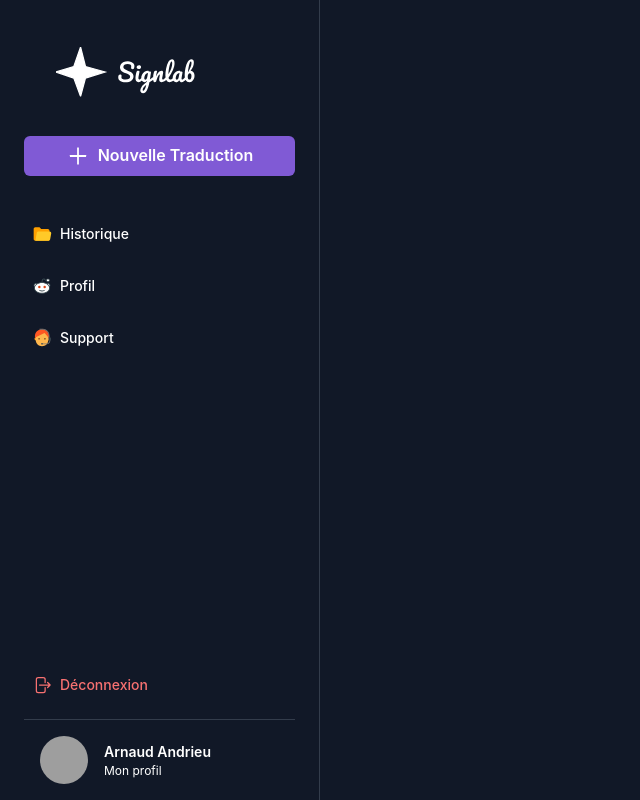
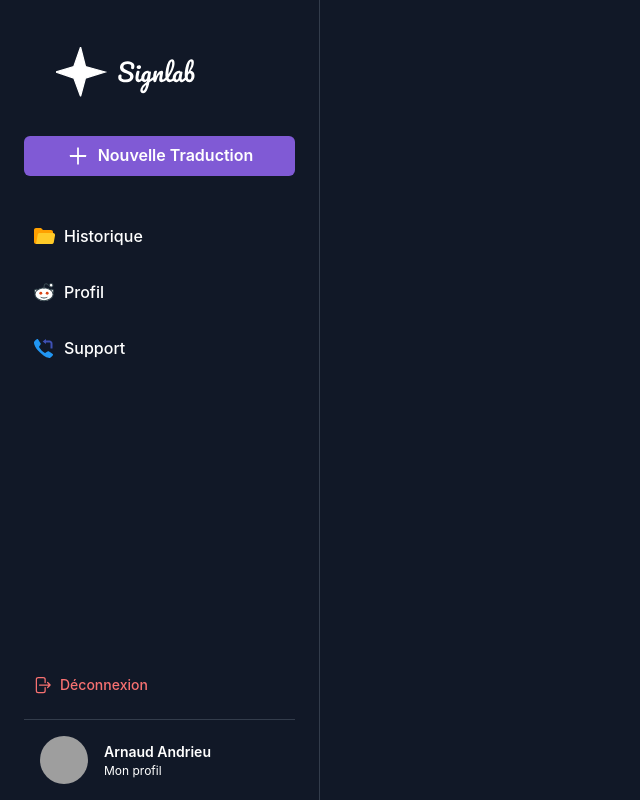
Before and after one commit to nymeku/app-signlab, a Next.js app: page /app/profil in a window 1280 px wide. Shown: the whole page, without its empty margins (0-640 px from the left). Built offline with nearby package versions, Linux system fonts and the light colour scheme; grey boxes are pictures that could not be loaded.

Commit message:
font size & icon sizeé

```diff
--- a/components/Sidebar/sidebar.jsx
+++ b/components/Sidebar/sidebar.jsx
@@ -2,7 +2,7 @@ import { Button } from "@chakra-ui/react"
 import { signOut } from "next-auth/react"
 import { useRouter } from "next/router"
 import { AiOutlinePlus } from "react-icons/ai"
-import { FcAssistant, FcOpenedFolder, FcReddit } from "react-icons/fc"
+import { FcCallback, FcOpenedFolder, FcReddit } from "react-icons/fc"
 
 const Sidebar = () => {
 	const router = useRouter()
@@ -10,17 +10,17 @@ const Sidebar = () => {
 		{
 			href: "/app/historique",
 			name: "Historique",
-			icon: <FcOpenedFolder size={20}/>,
+			icon: <FcOpenedFolder size={24}/>,
 		},
 		{
 			href: "/app/profil",
 			name: "Profil",
-			icon: <FcReddit size={20}/>,
+			icon: <FcReddit size={24}/>,
 		},
 		{
 			href: "/app/support",
 			name: "Support",
-			icon: <FcAssistant size={20} />,
+			icon: <FcCallback size={24} />,
 		},
 	]
 
@@ -56,7 +56,7 @@ const Sidebar = () => {
 						<ul className="text-sm font-medium flex-1 space-y-4">
 							{navigation.map((item, idx) => (
 								<li key={idx}>
-									<a href={item.href} className="flex items-center gap-x-2 text-white p-2 rounded-lg h-  hover:bg-[#805ad5] active:bg-[#805ad5] duration-150">
+									<a href={item.href} className="flex items-center gap-x-2 text-white p-2 text-base rounded-lg hover:bg-[#805ad5] active:bg-[#805ad5] duration-150">
 										<div className="text-white">{item.icon}</div>
 										{item.name}
 									</a>
```
